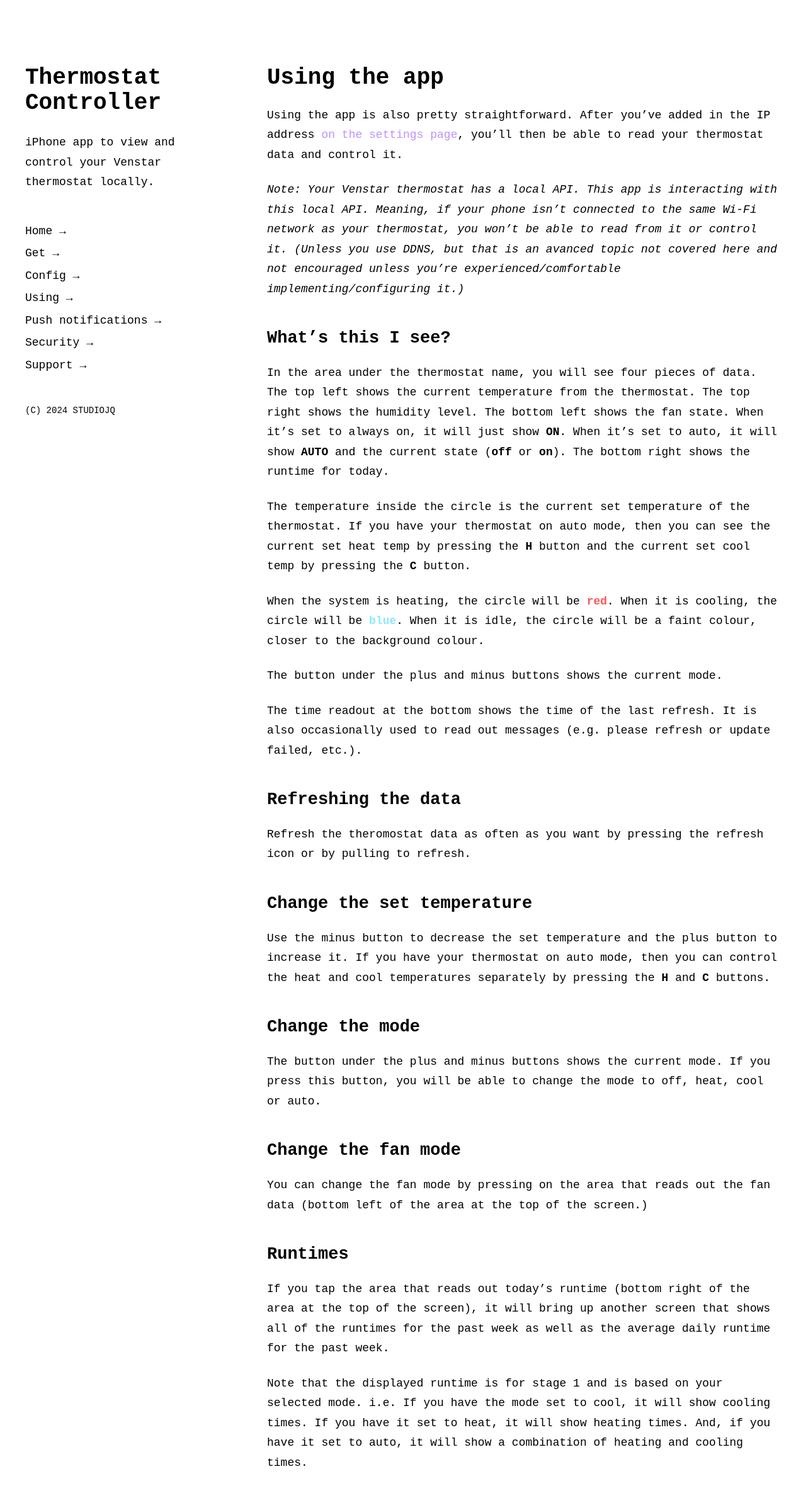
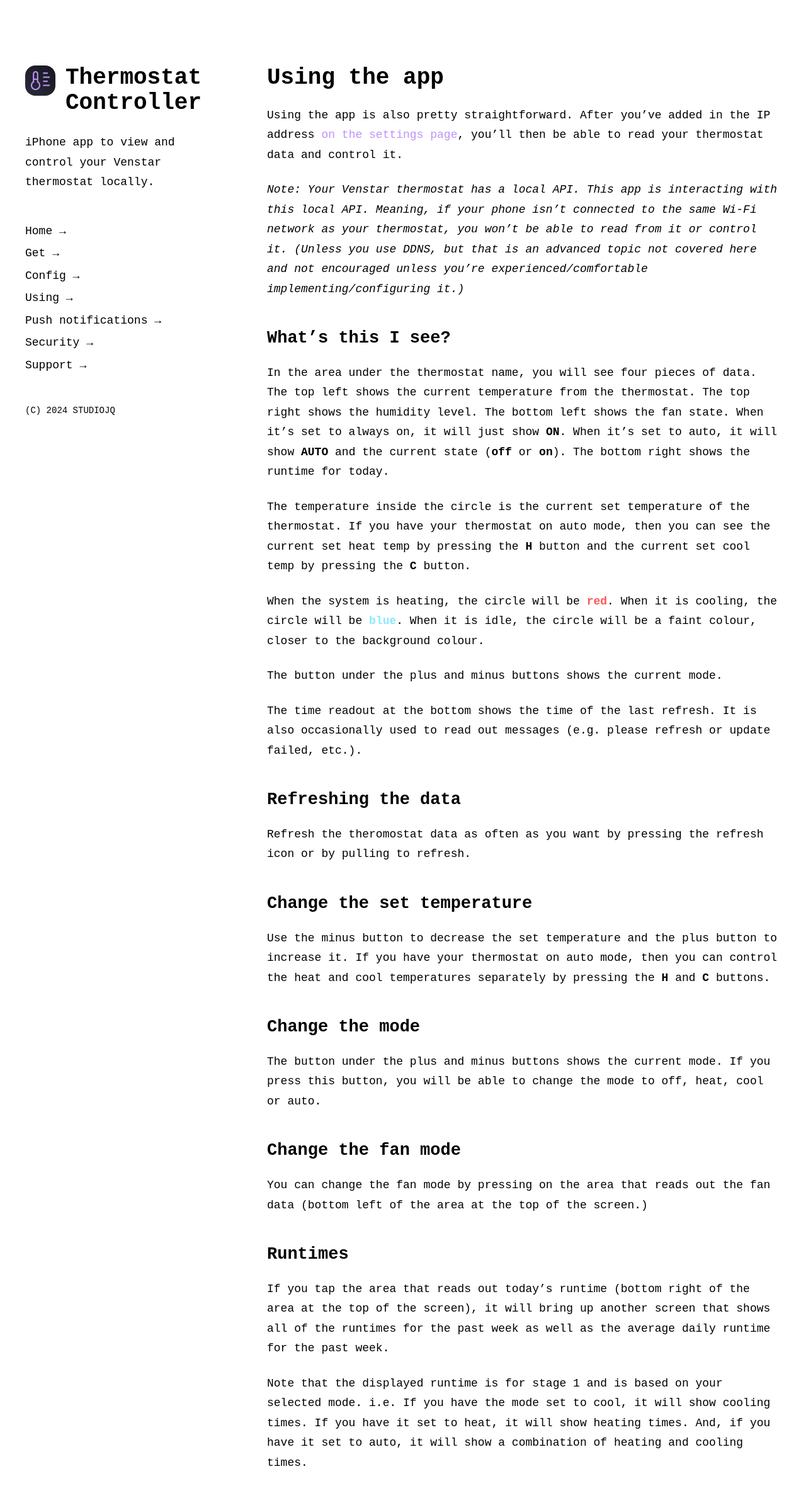
Before and after one commit to thestudiojq/thermostat-controller, a Jekyll site: the page built from 02_using.md, in a window 1280 px wide. Shown: the whole page at 63% size. Built offline with Jekyll 4.4.1, drawn with Linux system fonts in a browser that asks for light colours; some web fonts are replaced.

Commit message:
Updates for mobile layout.

```diff
--- a/02_using.md
+++ b/02_using.md
@@ -8,7 +8,7 @@
 
 Using the app is also pretty straightforward. After you've added in the IP address [on the settings page]({{ 'config' | relative_url }}), you'll then be able to read your thermostat data and control it.
 
-*Note: Your Venstar thermostat has a local API. This app is interacting with this local API. Meaning, if your phone isn't connected to the same Wi-Fi network as your thermostat, you won't be able to read from it or control it. (Unless you use DDNS, but that is an avanced topic not covered here and not encouraged unless you're experienced/comfortable implementing/configuring it.)*
+*Note: Your Venstar thermostat has a local API. This app is interacting with this local API. Meaning, if your phone isn't connected to the same Wi-Fi network as your thermostat, you won't be able to read from it or control it. (Unless you use DDNS, but that is an advanced topic not covered here and not encouraged unless you're experienced/comfortable implementing/configuring it.)*
 
 ## What's this I see?
 
--- a/_includes/head.html
+++ b/_includes/head.html
@@ -2,6 +2,7 @@
 	<meta charset="utf-8">
 	<meta name="viewport" content="width=device-width, initial-scale=1">
 	<title>{{ page.title }}</title>
+	<link rel="shortcut icon" type="image/png" href="{{ 'public/img/favicon.png' | relative_url }}">
 	<link rel="preconnect" href="https://fonts.googleapis.com">
 	<link rel="preconnect" href="https://fonts.gstatic.com" crossorigin>
 	<link rel="stylesheet" href="https://fonts.googleapis.com/css2?family=Lekton:ital,wght@0,400;0,700;1,400&display=swap">
--- a/_includes/sidebar.html
+++ b/_includes/sidebar.html
@@ -1,5 +1,8 @@
 <div class="sidebar">
-	<div class="site-title"><a href="{{ 'index' | relative_url }}">{{ site.title }}</a></div>
+	<div class="logo-site-title">
+		<a href="{{ 'index' | relative_url }}"><img class="sidebar-logo" src="{{ 'public/img/icon.png' | relative_url }}" alt="Thermostat Controller logo"></a>
+		<a class="site-title" href="{{ 'index' | relative_url }}" id="site-title-link">{{ site.title }}</a>
+	</div>
 	<div class="site-description">
 		<p>{{ site.description }}</p>
 	</div>
--- a/_layouts/page.html
+++ b/_layouts/page.html
@@ -5,7 +5,13 @@
 		<div class="container">
 			{% include sidebar.html %}
 			<div class="main">
-				{{ content }}
+				<div class="logo-menu-button">
+					<a href="{{ 'index' | relative_url }}"><img class="logo" src="{{ 'public/img/icon.png' | relative_url }}" alt="Thermostat Controller logo"></a>
+					<a class="menu-button" href="#site-title-link">Menu</a>
+				</div>
+				<div class="content">
+					{{ content }}
+				</div>
 			</div>
 		</div>
 	</body>
--- a/public/css/style.css
+++ b/public/css/style.css
@@ -57,12 +57,21 @@
 	padding: 96px 32px 0;
 	order: 1;
 }
+.logo-site-title {
+	display: flex;
+	justify-content: space-between;
+	width: 100%;
+	margin-bottom: 4px;
+}
+.sidebar-logo {
+	width: 48px;
+	height: auto;
+	border-radius: 16px;
+}
 .site-title {
-	margin-bottom: 4px;
+	width: calc(100% - 64px);
 	font-size: 2em;
 	line-height: 1.1;
-}
-.site-title a {
 	color: #000;
 	font-weight: 700;
 }
@@ -94,6 +103,38 @@
 	padding: 96px 32px 40px 64px;
 	order: 2;
 }
+.logo-menu-button {
+	display: none;
+	width: 100%;
+	justify-content: space-between;
+	margin-bottom: 48px;
+}
+.logo {
+	width: 48px;
+	height: auto;
+	border-radius: 16px;
+}
+.menu-button {
+	display: flex;
+	justify-content: center;
+	align-items: center;
+	height: 48px;
+	width: 80px;
+	border: 1px solid #ddd;
+	border-radius: 16px;
+	cursor: pointer;
+	text-decoration: none;
+	color: #000;
+}
+.menu-button:hover {
+	text-decoration: none;
+	color: #000;
+}
+.content {
+	width: 100%;
+	display: flex;
+	flex-direction: column;
+}
 
 @media screen and (max-width: 1000px) {
 	.sidebar {
@@ -104,10 +145,19 @@
 		margin: 48px 32px 0;
 		border-top: 1px solid #ddd;
 	}
+	.sidebar-logo {
+		display: none;
+	}
+	.site-title {
+		width: 100%;
+	}
 	.main {
 		width: 100%;
 		order: 1;
 		padding: 48px 32px 24px;
+	}
+	.logo-menu-button {
+		display: flex;
 	}
 }
 
```
Also changed, not shown: _layouts/default.html (+7 -1 lines), public/img/favicon.png (added), public/img/icon.png (added).
